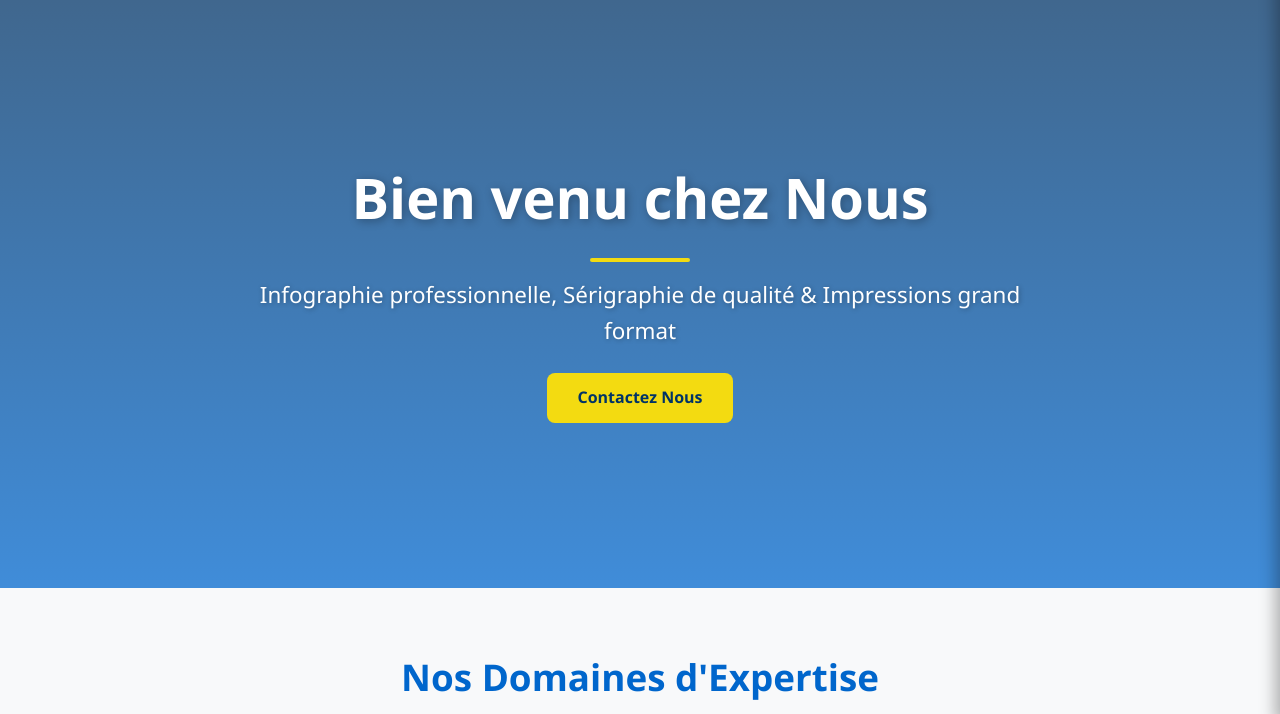
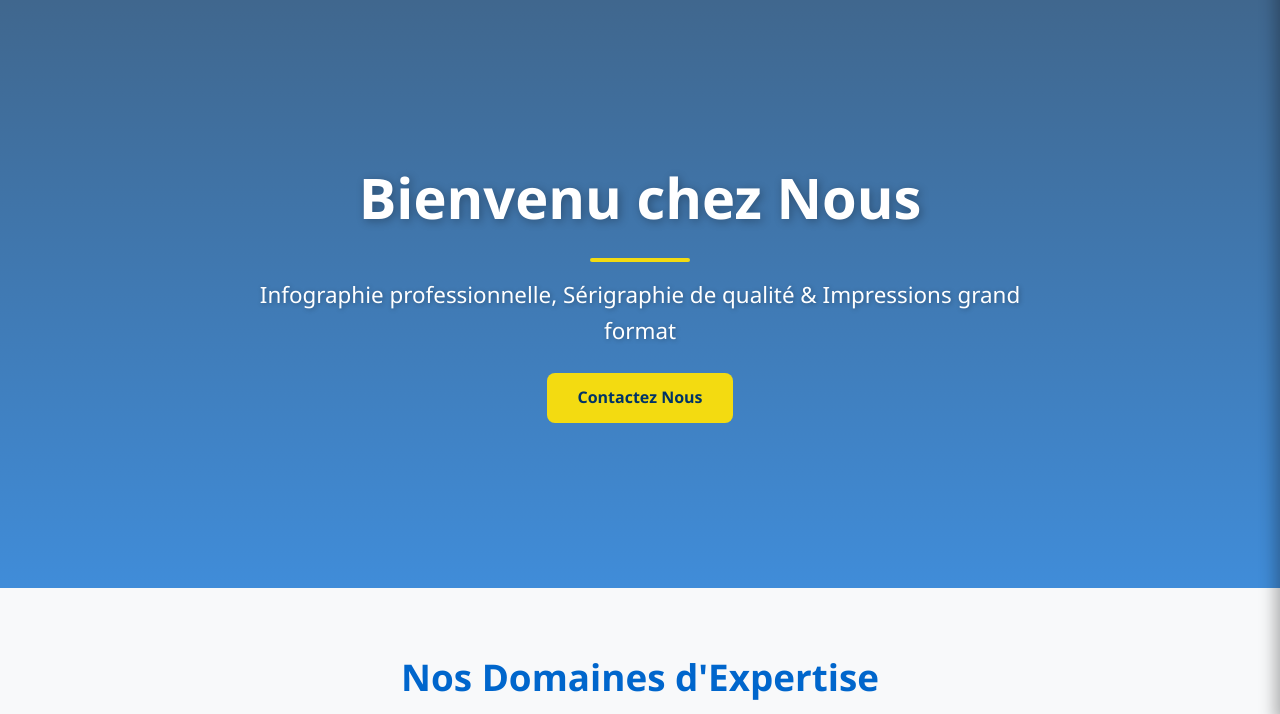
Before and after one commit to lord5priso/Design-Gozo, a plain HTML site: page index.html in a window 1280 px wide. Shown: the part 77-791 px from the top of the page. Drawn offline with Linux system fonts and the light colour scheme.

Commit message:
Correct spelling of 'Bienvenu' in index.html

```diff
--- a/index.html
+++ b/index.html
@@ -45,7 +45,7 @@
 
   <main>
     <div class="accueil">
-      <h1>Bien venu chez Nous</h1>
+      <h1>Bienvenu chez Nous</h1>
       <h3>Infographie professionnelle, Sérigraphie de qualité & Impressions grand format</h3>
       <a href="contact.html" class="btn-voir" style="margin-top: 25px; padding: 12px 30px;">Contactez Nous</a>
     </div>
```
